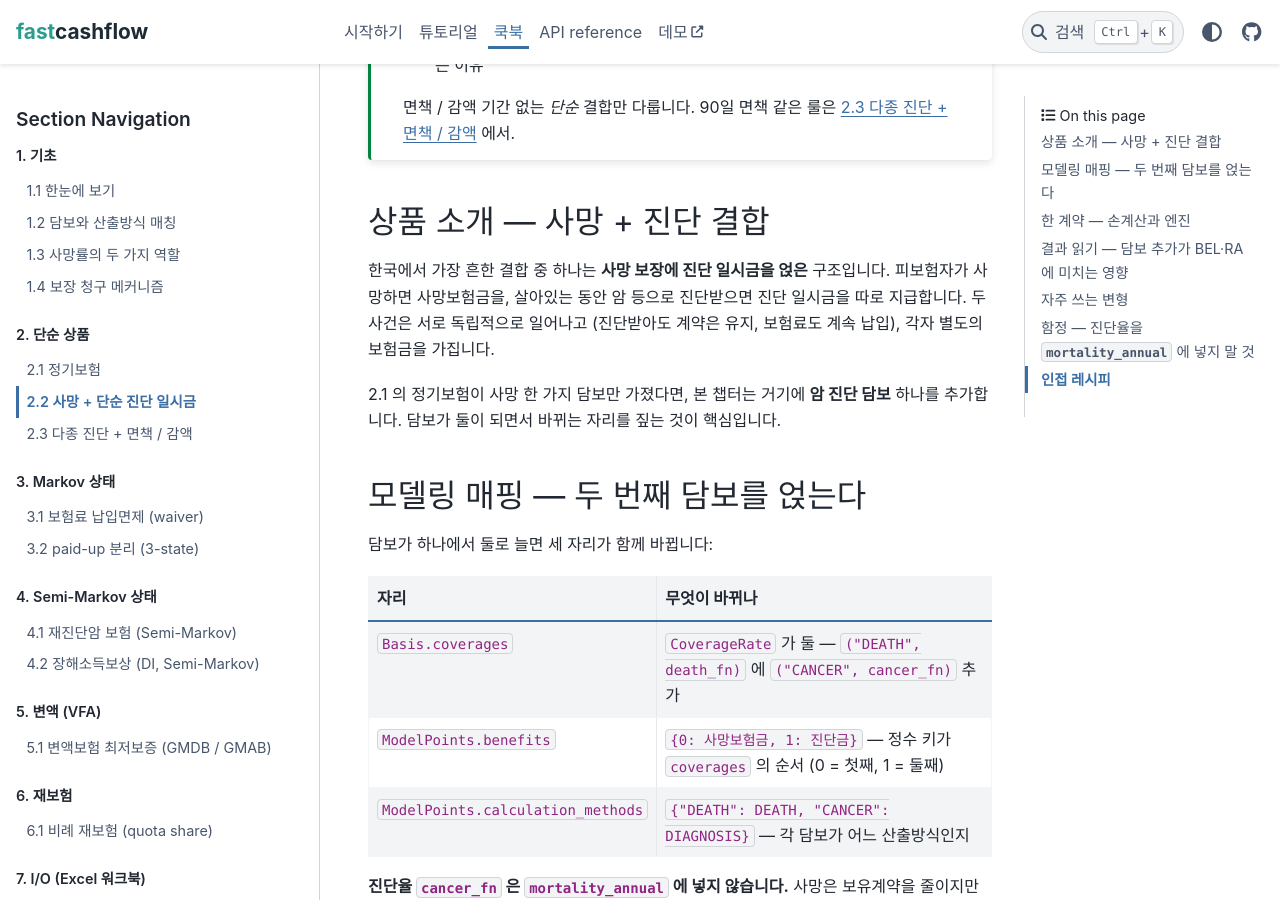
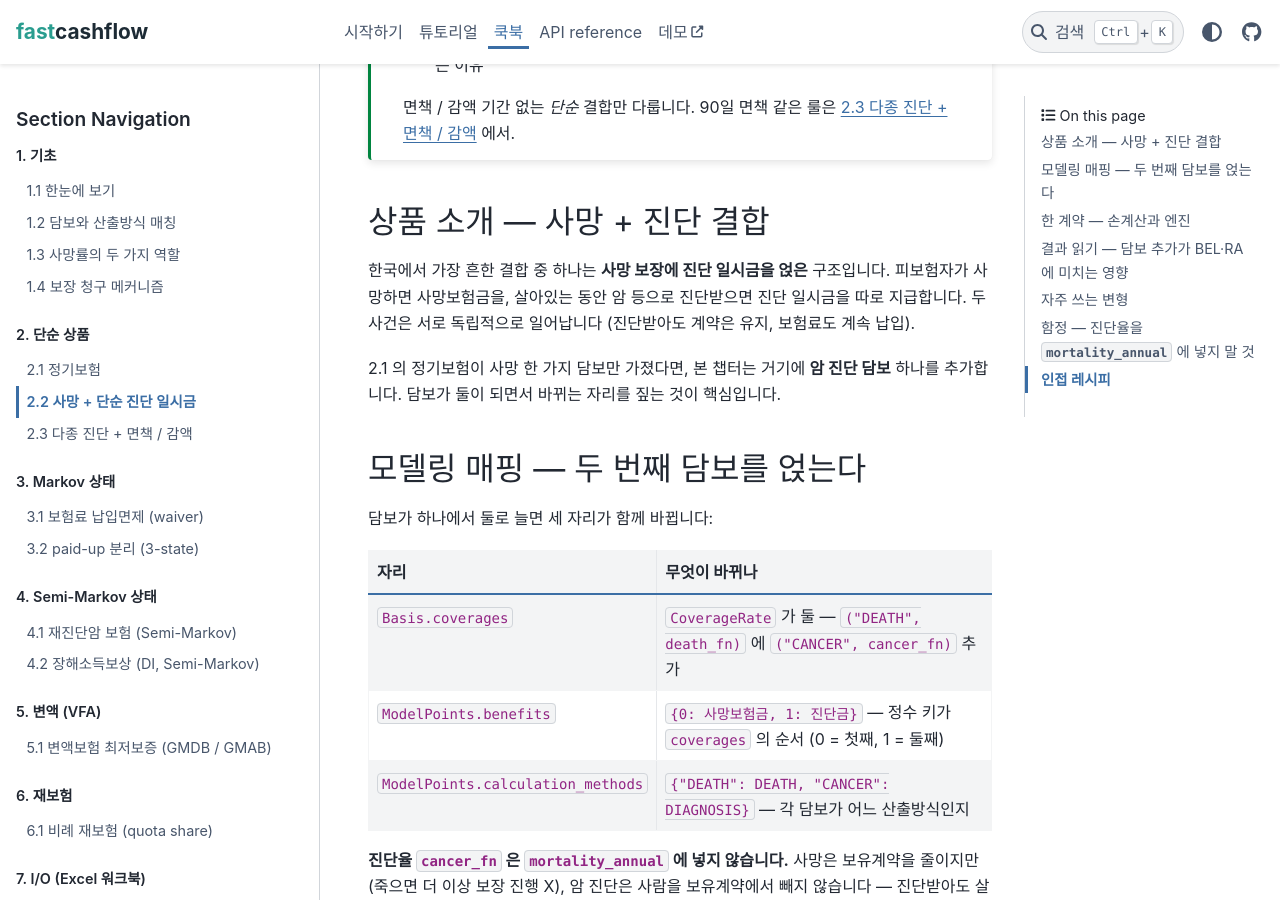
Before and after one commit to seokhoonj/fastcashflow, a Sphinx documentation site: the page built from docs/cookbook/simple/death-diagnosis.md, in a window 1280 px wide and 900 px high, scrolled down 370 px. Built offline with Sphinx 7.4.7 and the PyData theme 0.15.4, drawn with Linux system fonts in a browser that asks for light colours.

Commit message:
docs: trim a redundant has-clause in the death-diagnosis intro

```diff
--- a/docs/cookbook/simple/death-diagnosis.md
+++ b/docs/cookbook/simple/death-diagnosis.md
@@ -20,8 +20,7 @@
 한국에서 가장 흔한 결합 중 하나는 **사망 보장에 진단 일시금을 얹은**
 구조입니다. 피보험자가 사망하면 사망보험금을, 살아있는 동안 암 등으로
 진단받으면 진단 일시금을 따로 지급합니다. 두 사건은 서로 독립적으로
-일어나고 (진단받아도 계약은 유지, 보험료도 계속 납입), 각자 별도의
-보험금을 가집니다.
+일어납니다 (진단받아도 계약은 유지, 보험료도 계속 납입).
 
 2.1 의 정기보험이 사망 한 가지 담보만 가졌다면, 본 챕터는 거기에
 **암 진단 담보** 하나를 추가합니다. 담보가 둘이 되면서 바뀌는 자리를
```
